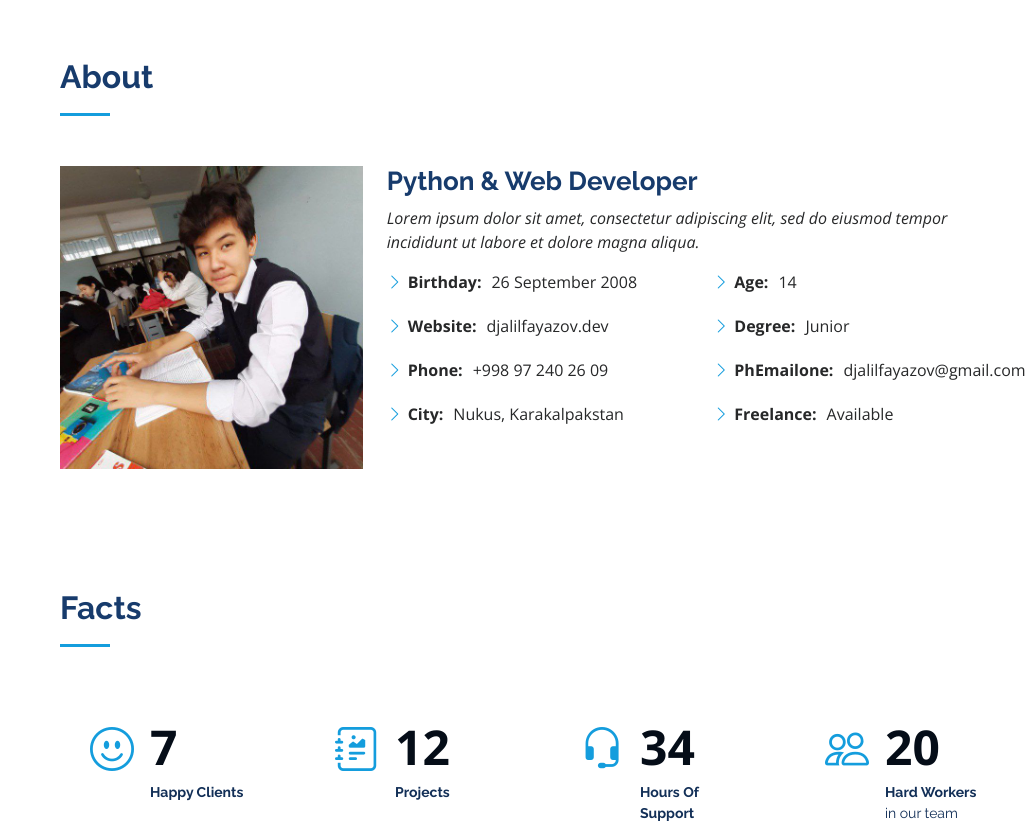
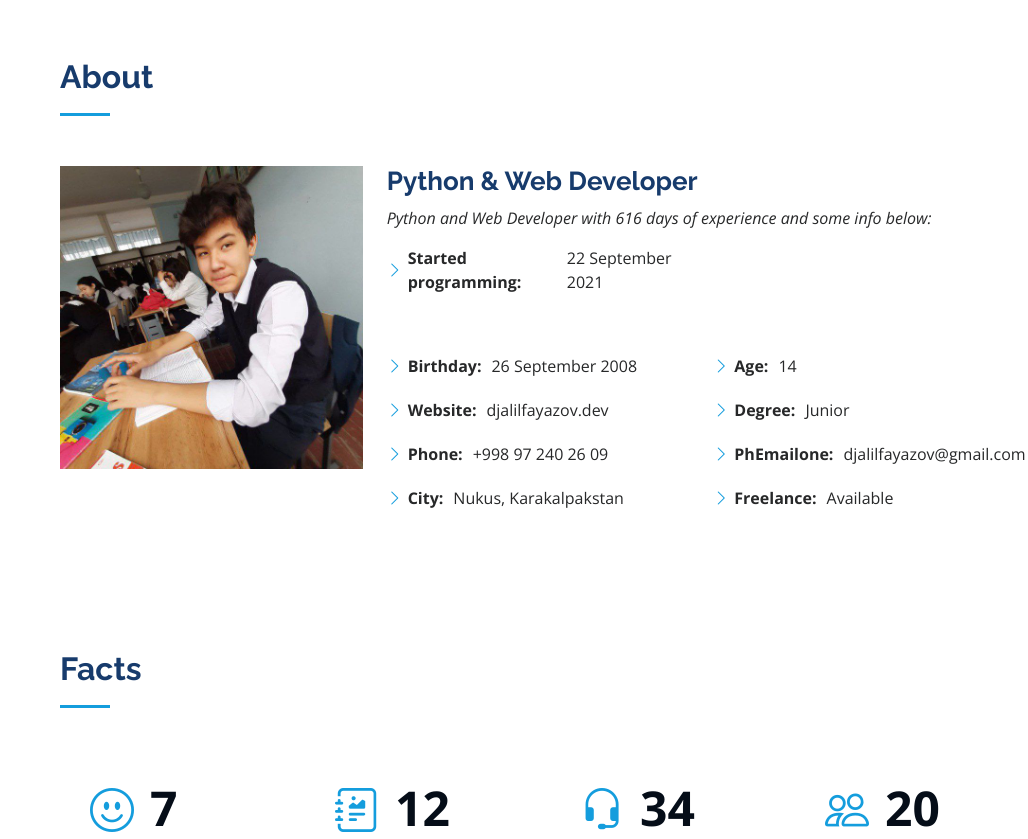
Before and after one commit to djalilfayazov/myfolio, a Django app: page / in a window 1280 px wide. Shown: the part 802-1641 px from the top of the page, without its empty margins (252-1280 px from the left). Run offline with Django 4.2, Linux system fonts and the light colour scheme; data comes from the database, SQL or seed files in the repository; some libraries are stand-ins or nearby versions.

Commit message:
31.05.full

```diff
--- a/app/views.py
+++ b/app/views.py
@@ -1,6 +1,8 @@
 from django.shortcuts import render
 from .models import *
 
+from datetime import datetime as dt
+from datetime import date
 
 def index(request):
 	return render(
@@ -8,6 +10,10 @@ def index(request):
 			'project_count': Project.objects.count(),
 			'projects': Project.objects.all(),
 
-			'certs': Certificate.objects.all()
+			'certs': Certificate.objects.all(),
+
+			# --------------------
+
+			'exp': (dt.now()  - dt(2021, 9, 22)).days
 		}
 	)
--- a/templates/index.html
+++ b/templates/index.html
@@ -94,10 +94,16 @@
           <div class="col-lg-8 pt-4 pt-lg-0 content" data-aos="fade-left">
             <h3>Python &amp; Web Developer</h3>
             <p class="fst-italic">
-              Lorem ipsum dolor sit amet, consectetur adipiscing elit, sed do eiusmod tempor incididunt ut labore et dolore
-              magna aliqua.
+              Python and Web Developer with {{exp}} days of experience and some info below:
             </p>
             <div class="row">
+              <div class="col-lg-6">
+                <ul>
+                  <li><i class="bi bi-chevron-right"></i> <strong>Started programming:</strong> <span>22 September 2021</span></li>
+                  <br>
+                </ul>
+              </div>
+              <div class="col-lg-6"></div>
               <div class="col-lg-6">
                 <ul>
                   <li><i class="bi bi-chevron-right"></i> <strong>Birthday:</strong> <span>26 September 2008</span></li>
@@ -230,7 +236,8 @@
                 <p>+998 97 240 26 09</p>
               </div>
 
-              <iframe src="https://www.google.com/maps/@42.4560644,59.6089241,356m/data=!3m1!1e3?entry=ttu" frameborder="0" style="border:0; width: 100%; height: 290px;" allowfullscreen></iframe>
+              <iframe src="https://www.google.com/maps/embed?pb=!1m17!1m12!1m3!1d849.9452665566688!2d59.60871961820155!3d42.456119303878395!2m3!1f0!2f0!3f0!3m2!1i1024!2i768!4f13.1!3m2!1m1!2zNDLCsDI3JzIyLjEiTiA1OcKwMzYnMzEuOCJF!5e1!3m2!1sru!2s!4v1685524055157!5m2!1sru!2s" width="400" height="300" style="border:0;" allowfullscreen="" loading="lazy" referrerpolicy="no-referrer-when-downgrade"></iframe>
+
             </div>
 
           </div>
```
